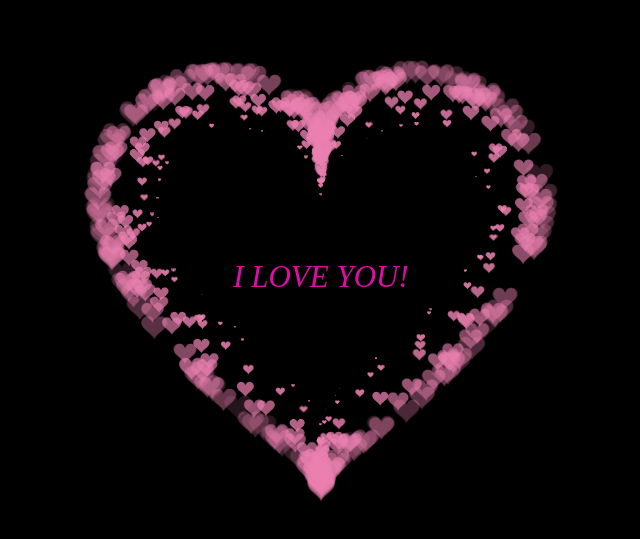
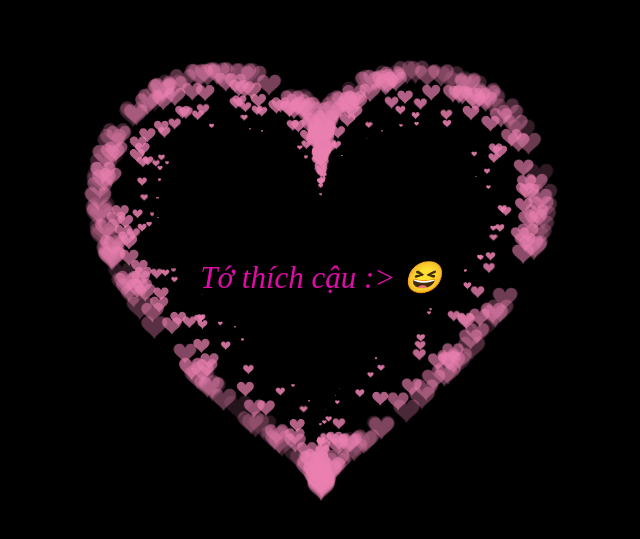
Before and after one commit to KhangNoName/KhangNoName.github.io, a plain HTML site: page heart1.html in a window 1280 px wide. Shown: the part 123-662 px from the top of the page, without its empty margins (319-959 px from the left). Drawn offline with Linux system fonts and the light colour scheme.

Commit message:
Update heart1.html

```diff
--- a/heart1.html
+++ b/heart1.html
@@ -4,7 +4,7 @@
 
  <HEAD>
 
-  <TITLE> New Document </TITLE>
+  <TITLE> Tớ thích cậu 😆 </TITLE>
 
   <META NAME="Generator" CONTENT="EditPlus">
 
@@ -526,7 +526,7 @@ var ParticlePool = (function() {
         align-items: center;
         justify-content: center;
         margin-bottom: 5px;
-        text-align: center;">I LOVE YOU!</div>
+        text-align: center;">Tớ thích cậu :> 😆</div>
 
  </BODY>
 
```
